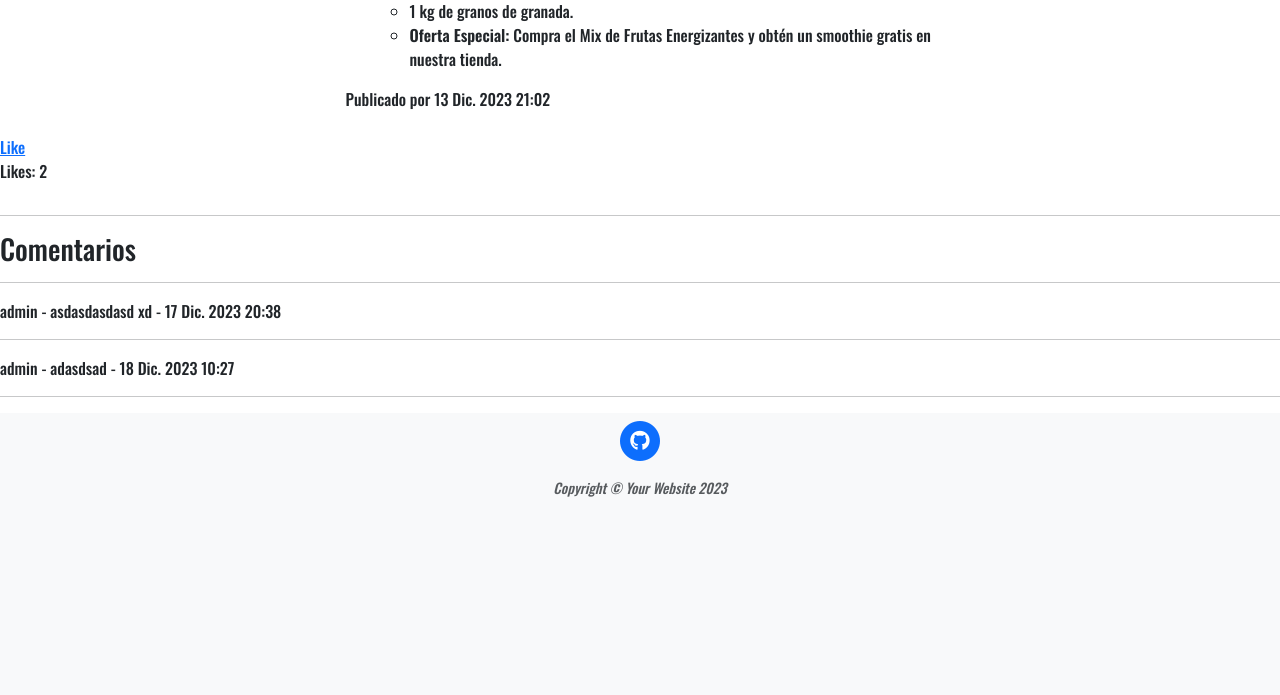
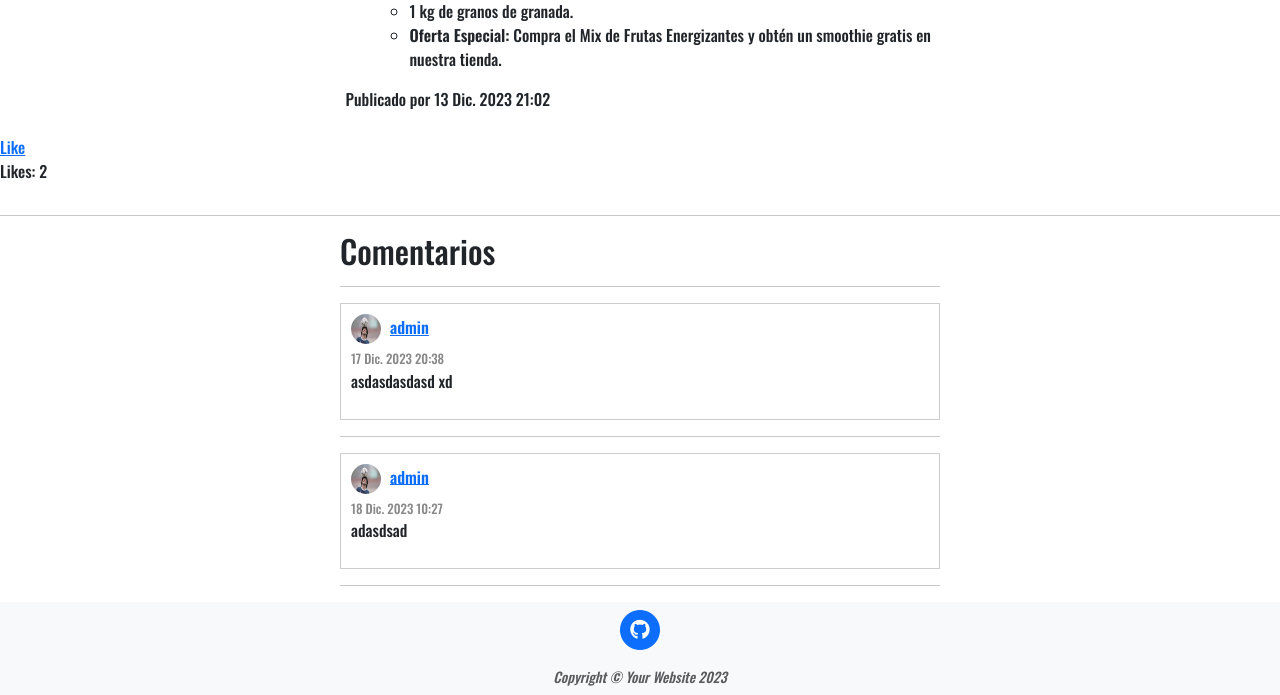
Before and after one commit to Xacled/Proyecto-Final, a Django app: page /noticias/Detalle/9 in a window 1280 px wide. Shown: the part 1442-2137 px from the top of the page. Before the commit the page ends 1939 px from the top, so only its background shows below. Run offline with Django 4.2, Linux system fonts and the light colour scheme; data comes from the database, SQL or seed files in the repository; both versions use the stored data as it was after the commit; some libraries are stand-ins or nearby versions.

Commit message:
cambios comentarios

```diff
--- a/templates/noticias/detalle_noticia.html
+++ b/templates/noticias/detalle_noticia.html
@@ -1,5 +1,4 @@
 {% extends 'base.html' %} {% block contenido %}
-
   <header class="mosthead w-100 img-fluid position-relative" style="background-image: url('{{ noticia.imagen.url }}'); object-fit: cover;">
     <div class="overlay"></div>
     <div class="container position-relative px-4 px-lg-5">
@@ -17,20 +16,16 @@
     <div class="container px-4 px-lg-5">
       <div class="row gx-4 gx-lg-5 justify-content-center">
         <div class="col-md-10 col-lg-8 col-xl-7">
-              <p>
-                  {{ noticia.contenido|safe }}
-
-              </p>
-              <span class="meta ">
+          <p>{{ noticia.contenido|safe }}</p>
+          <span class="meta">
             Publicado por
-                <a class="text-decoration-none " href="#!"><strong>{{ user.username }}</strong></a>
+            <a class="text-decoration-none" href="#!"><strong>{{ user.username }}</strong></a>
             {{ noticia.creado }}
           </span>
         </div>
       </div>
     </div>
   </article>
-
 
   <a href="{% url 'noticias:megusta' noticia.pk %}">
     {% if checklike %}
@@ -43,14 +38,13 @@
   <hr />
   <div>
     {% if request.user.is_authenticated %}
-  {% if user.id == noticias.0.usuario.pk or user.is_colab %}
-  <a class="btn btn-primary border shadow gradient-custom-2 mb-3"
-    href="{% url 'noticias:modificar_noticia' noticia.pk %}">Editar</a>
-  <a class="btn btn-primary border shadow gradient-custom-2 mb-3"
-    href="{% url 'noticias:borrar_noticia' noticia.pk %}">Eliminar</a>
+      {% if user.id == noticias.usuario.pk or user.is_colab %}
+        <a class="btn btn-primary border shadow gradient-custom-2 mb-3" href="{% url 'noticias:modificar_noticia' noticia.pk %}">Editar</a>
+        <a class="btn btn-primary border shadow gradient-custom-2 mb-3" href="{% url 'noticias:borrar_noticia' noticia.pk %}">Eliminar</a>
       {% endif %}
     {% endif %}
-  <h3>Comentarios</h3>
+    <div id="comment-section">
+      <h2>Comentarios</h2>
       {% if request.user.is_authenticated %}
         <form method="POST" action="{% url 'comentarios:agregar' noticia.pk %}">
           {% csrf_token %}
@@ -67,19 +61,50 @@
       {% else %}
         <h3>Incia sesion o registrate para comentar!</h3>
       {% endif %} {% endcomment %} {% for comentario in comentarios %}
-  <p>{{ comentario.usuario.username }} - {{ comentario.contenido }} -
-    {{ comentario.fecha_creacion }}</p>
+        <div class="comment">
+          <div class="comment-author">
+            <img src="{{comentario.usuario.picture.url}}" alt="Imagen de perfil" class="rounded-circle" width="30" height="30" style="margin-right: 5px;">
+            <a href="{% url 'usuarios:ver_perfil' comentario.usuario.username %}">{{ comentario.usuario.username }}</a>
+          </div>
+          <div class="comment-date">{{ comentario.fecha_creacion }}</div>
+          <p>{{ comentario.contenido }}</p>
           {% if request.user.is_authenticated %}
             {% if user.id == comentario.usuario.pk or user.is_colab %}
-  <a class="btn btn-primary border shadow gradient-custom-2 mb-3"
-    href="{% url 'comentarios:borrar_comentario' comentario.pk %}">Eliminar</a>
+              <a class="btn btn-primary border shadow gradient-custom-2 mb-3" href="{% url 'comentarios:borrar_comentario' comentario.pk %}">Eliminar</a>
             {% endif %}
-  {% if user.id == comentario.usuario.pk%}
-  <a class="btn btn-primary border shadow gradient-custom-2 mb-3"
-    href="{% url 'comentarios:modificar_comentario' comentario.pk %}">Editar</a>
+            {% if user.id == comentario.usuario.pk %}
+              <a class="btn btn-primary border shadow gradient-custom-2 mb-3" href="{% url 'comentarios:modificar_comentario' comentario.pk %}">Editar</a>
             {% endif %}
           {% endif %}
+        </div>
+
         <hr />
       {% endfor %}
     </div>
+
+    <!-- Puedes repetir este bloque para cada comentario -->
+
+    <!-- Formulario para agregar comentarios -->
+  <style>
+    #comment-section {
+      max-width: 600px;
+      margin: 0 auto;
+    }
+
+    .comment {
+      border: 1px solid #ccc;
+      padding: 10px;
+      margin-bottom: 15px;
+    }
+
+    .comment-author {
+      font-weight: bold;
+      margin-bottom: 5px;
+    }
+
+    .comment-date {
+      font-size: 0.8em;
+      color: #888;
+    }
+  </style>
 {% endblock %}
--- a/templates/noticias/modificar_noticia.html
+++ b/templates/noticias/modificar_noticia.html
@@ -3,9 +3,10 @@
 {% block contenido %}
   <h2>Modificar Noticia</h2>
   {% if user.is_authenticated %}
-    {%if user.id == noticia.usuario.pk or user.is_colab%}
+    {% if user.id == noticia.usuario.pk or user.is_colab %}
       <form method="post" enctype="multipart/form-data">
         {% csrf_token %}
+        {{ form.media }}
         {{ form.as_p }}
         <button type="submit">Guardar cambios</button>
       </form>
```
Also changed, not shown: templates/usuarios/registro.html (+9 -7 lines), Proyecto/db.sqlite3. Lines whose indentation alone changed are shown as unchanged.
